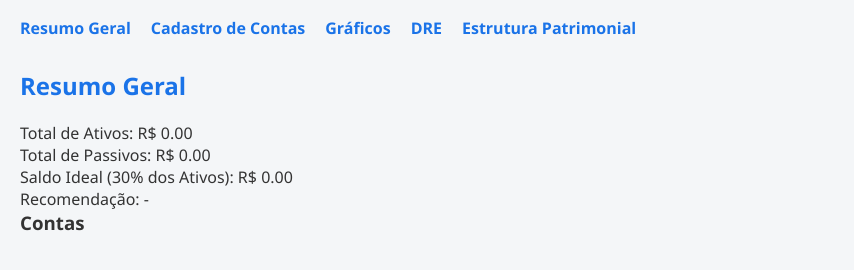
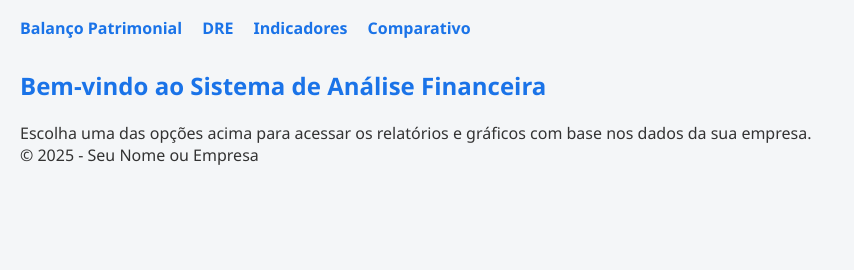
Before and after one commit to lpseccp/bpv1, a plain HTML site: page index.html in a window 1280 px wide. Shown: the part 66-336 px from the top of the page, without its empty margins (0-854 px from the left). Drawn offline with Linux system fonts and the light colour scheme.

Commit message:
Atualizar o index.html

```diff
--- a/index.html
+++ b/index.html
@@ -2,34 +2,27 @@
 <head>
   <meta charset="UTF-8">
   <meta name="viewport" content="width=device-width, initial-scale=1.0">
-  <meta name="theme-color" content="#2196f3">
-  <link rel="manifest" href="manifest.json">
+  <title>Balanço Patrimonial - Início</title>
   <link rel="stylesheet" href="style.css">
-  <title>Balanço Patrimonial</title>
 </head>
 <body>
   <header>
     <h1>Balanço Patrimonial</h1>
     <nav>
       <ul>
-        <li><a href="index.html">Resumo Geral</a></li>
-        <li><a href="cadastro.html">Cadastro de Contas</a></li>
-        <li><a href="graficos.html">Gráficos</a></li>
+        <li><a href="balanco.html">Balanço Patrimonial</a></li>
         <li><a href="dre.html">DRE</a></li>
-        <li><a href="estrutura.html">Estrutura Patrimonial</a></li>
+        <li><a href="indicadores.html">Indicadores</a></li>
+        <li><a href="comparativo.html">Comparativo</a></li>
       </ul>
     </nav>
   </header>  <main>
     <section>
-      <h2>Resumo Geral</h2>
-      <p>Total de Ativos: R$ <span id="ativos-total">0.00</span></p>
-      <p>Total de Passivos: R$ <span id="passivos-total">0.00</span></p>
-      <p>Saldo Ideal (30% dos Ativos): R$ <span id="saldo-ideal">0.00</span></p>
-      <p>Recomendação: <span id="recomendacao">-</span></p>
-    </section><section>
-  <h3>Contas</h3>
-  <div id="contas-container"></div>
-</section>
-
-  </main>  <script src="app.js"></script></body>
+      <h2>Bem-vindo ao Sistema de Análise Financeira</h2>
+      <p>Escolha uma das opções acima para acessar os relatórios e gráficos com base nos dados da sua empresa.</p>
+    </section>
+  </main>  <footer>
+    <p>&copy; 2025 - Seu Nome ou Empresa</p>
+  </footer>
+</body>
 </html>
```
